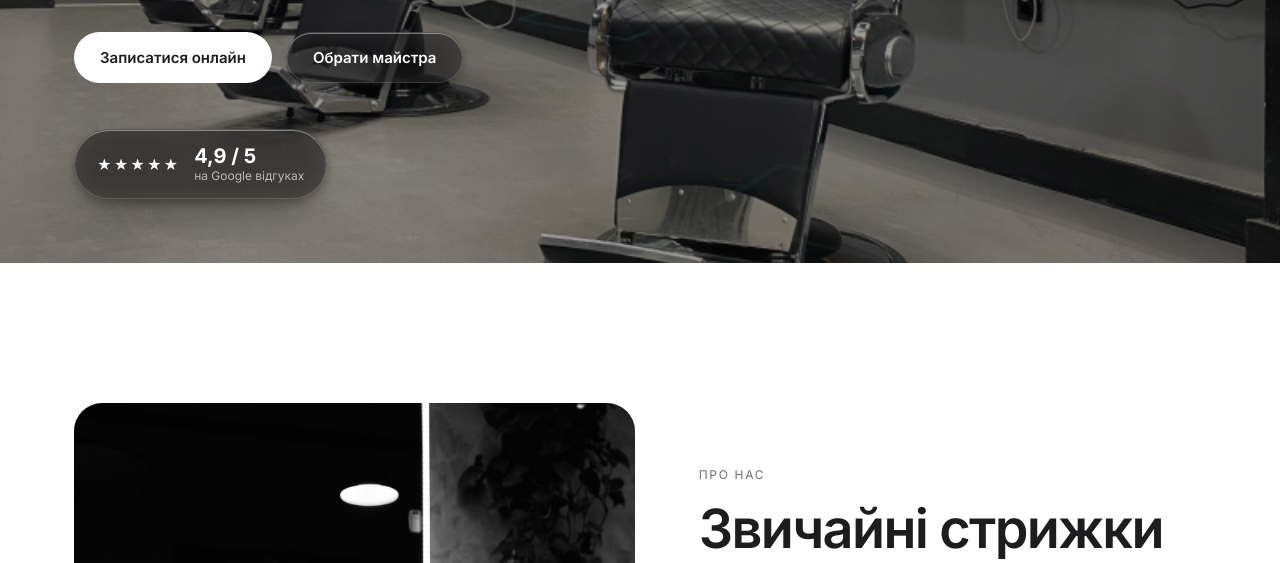
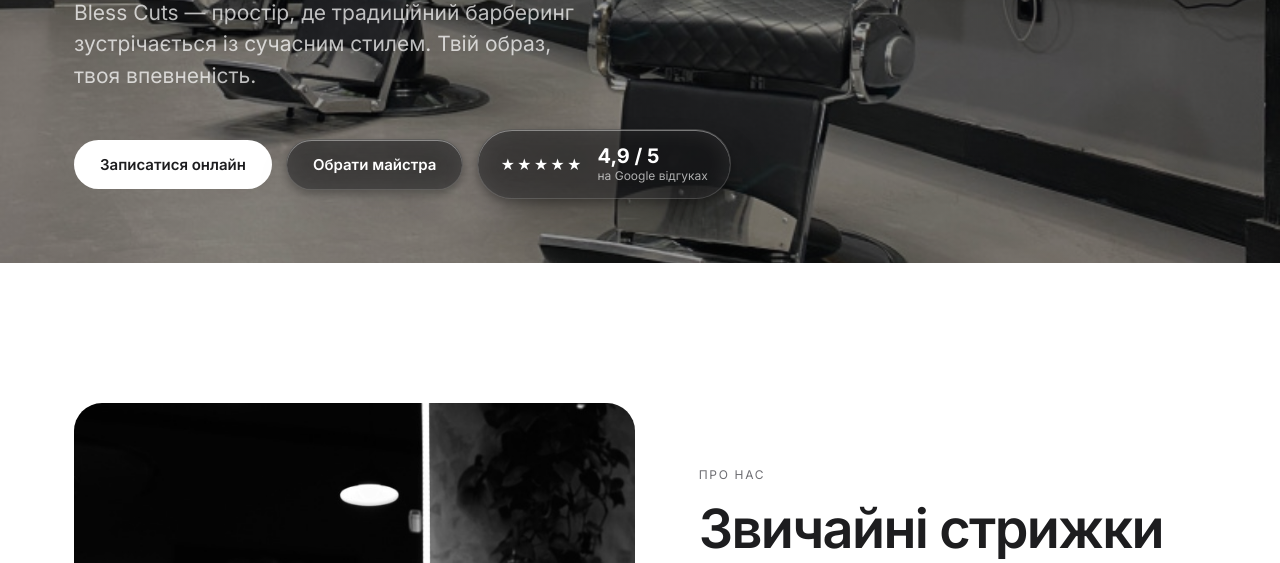
Before and after one commit to Nazya-Why/bless-cuts-barbershop, a plain HTML site: page index.html in a window 1280 px wide. Shown: the part 537-1100 px from the top of the page. Drawn offline with Linux system fonts and the light colour scheme.

Commit message:
Move rating badge into same row/structure as buttons: same parent, no self-animation, matches ghost button's blur rendering

```diff
--- a/index.html
+++ b/index.html
@@ -95,7 +95,6 @@
     .hero h1{animation:heroReveal .9s cubic-bezier(.16,1,.3,1) .1s both;}
     .hero .sub{animation:heroReveal .9s cubic-bezier(.16,1,.3,1) .34s both;}
     .hero-ctas{animation:heroReveal .9s cubic-bezier(.16,1,.3,1) .46s both;}
-    .hero-rating{animation:heroReveal .9s cubic-bezier(.16,1,.3,1) .58s both;}
   }
 
   /* ---------- Nav ---------- */
@@ -208,7 +207,7 @@
     line-height:1.5;
     font-weight:400;
   }
-  .hero-ctas{display:flex;gap:14px;margin-top:38px;flex-wrap:wrap;}
+  .hero-ctas{display:flex;align-items:center;gap:14px;margin-top:38px;flex-wrap:wrap;}
   .btn{
     display:inline-flex;align-items:center;gap:8px;
     padding:15px 26px;border-radius:999px;font-size:15px;font-weight:600;
@@ -219,7 +218,7 @@
   .btn-primary:hover{opacity:.9;}
   .btn-ghost{color:#fff;}
   .hero-rating{
-    margin-top:46px;display:inline-flex;align-items:center;gap:14px;
+    display:inline-flex;align-items:center;gap:14px;
     padding:14px 22px;border-radius:999px;
   }
   .stars{color:#fff;font-size:14px;letter-spacing:2px;}
@@ -422,12 +421,12 @@
       <div class="hero-ctas">
         <a class="btn btn-primary" href="https://b769482.alteg.io/company/723076/menu?o=" target="_blank" rel="noopener">Записатися онлайн</a>
         <a class="btn btn-ghost glass-dark" href="#team">Обрати майстра</a>
-      </div>
-      <div class="hero-rating glass-dark">
-        <span class="stars">★★★★★</span>
-        <div>
-          <div class="num">4,9 / 5</div>
-          <div class="lbl">на Google відгуках</div>
+        <div class="hero-rating glass-dark">
+          <span class="stars">★★★★★</span>
+          <div>
+            <div class="num">4,9 / 5</div>
+            <div class="lbl">на Google відгуках</div>
+          </div>
         </div>
       </div>
     </div>
```
